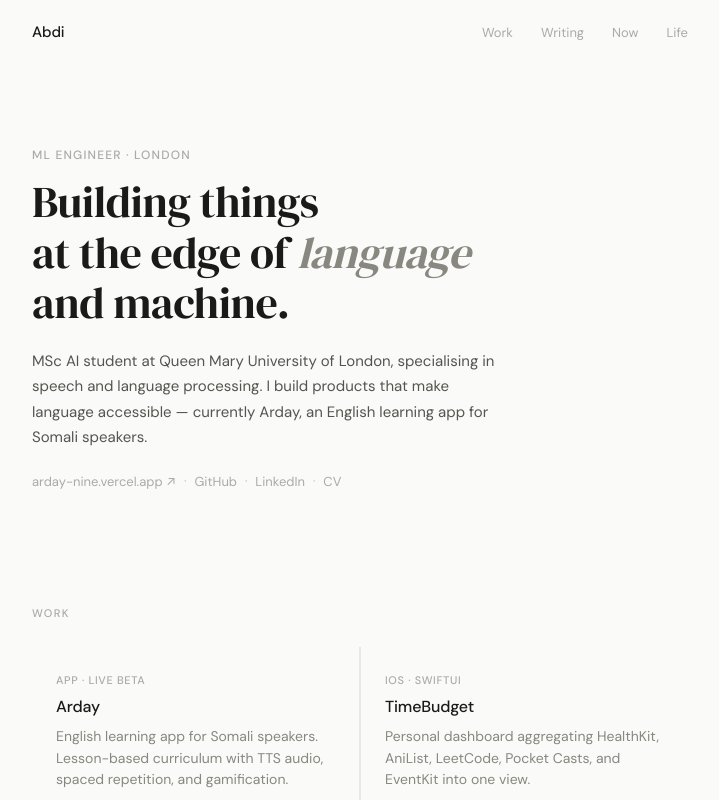
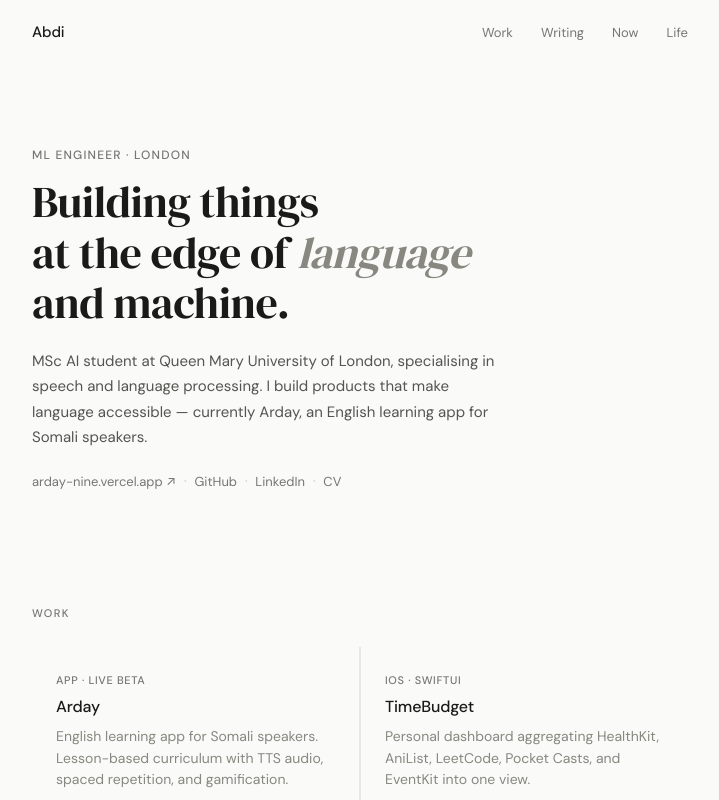
Before and after one commit to ItsAbdiOk/personal-site, a Next.js app: page / in a window 1280 px wide. Shown: the top 800 px of the page, without its empty margins (280-999 px from the left). Built offline with nearby package versions, Linux system fonts and the light colour scheme.

Commit message:
style(design): FINDING-001 — darken --text-muted for WCAG AA compliance
#AAAAAA on #FAFAF8 = 2.25:1 contrast ratio (fails AA).
#767672 on #FAFAF8 = 4.54:1 contrast ratio (passes AA).

Affects nav links, hero links, section labels, footer text, dates.

```diff
--- a/styles/globals.css
+++ b/styles/globals.css
@@ -10,7 +10,7 @@
   --text-primary: #1A1A18;
   --text-secondary: #555550;
   --text-tertiary: #888880;
-  --text-muted: #AAAAAA;
+  --text-muted: #767672;
   --text-faint: #BBBBBB;
   --border: #E8E8E4;
   --font-serif: var(--font-dm-serif), Georgia, 'Times New Roman', serif;
```
